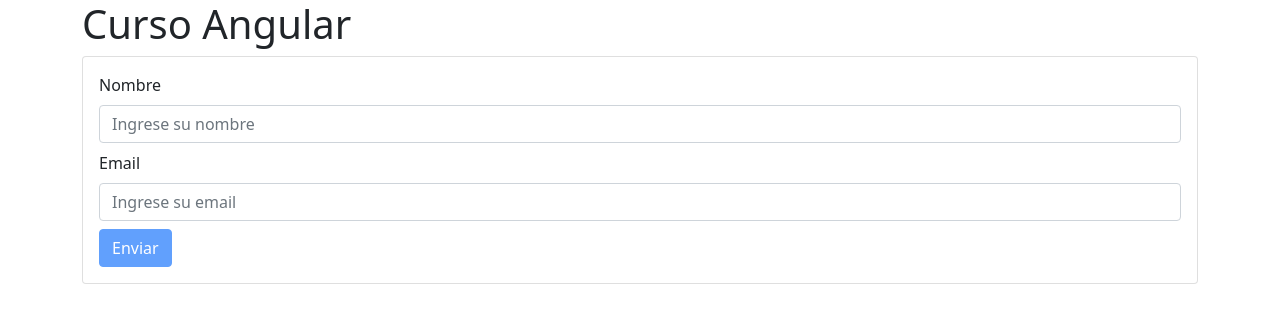
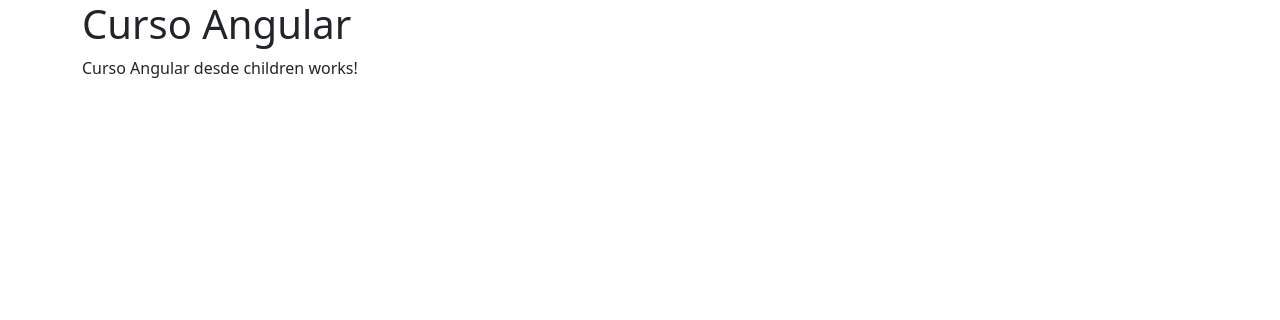
Before and after one commit to JuanSCaicedo/CursoAngular, an Angular app: page / in a window 1280 px wide. Shown: the top 320 px of the page. Built offline with nearby package versions, Linux system fonts and the light colour scheme.

Commit message:
comunicación entre componentes

```diff
--- a/src/app/app.component.html
+++ b/src/app/app.component.html
@@ -1,4 +1,4 @@
 <div class="container">
     <h1>{{title}}</h1>
-    <app-formulario3></app-formulario3>
+    <app-children [title]="title"></app-children>
 </div>
--- a/src/app/app.module.ts
+++ b/src/app/app.module.ts
@@ -12,6 +12,7 @@ import { Formulario2Component } from './formulario2/formulario2.component';
 import { FormsModule } from '@angular/forms';
 import { ReactiveFormsModule } from '@angular/forms';
 import { Formulario3Component } from './formulario3/formulario3.component';
+import { ChildrenComponent } from './children/children.component';
 
 @NgModule({
   declarations: [
@@ -22,7 +23,8 @@ import { Formulario3Component } from './formulario3/formulario3.component';
     BuclesComponent,
     SwitchComponent,
     Formulario2Component,
-    Formulario3Component
+    Formulario3Component,
+    ChildrenComponent
   ],
   imports: [
     BrowserModule,
--- /dev/null
+++ b/src/app/children/children.component.html
@@ -0,0 +1 @@
+<p>{{title}} desde children works!</p>
```
Also changed, not shown: src/app/children/children.component.ts (added, +10 -0 lines), src/app/children/children.component.css (added), 1 other file (tests, documents, lock files or other folders).
